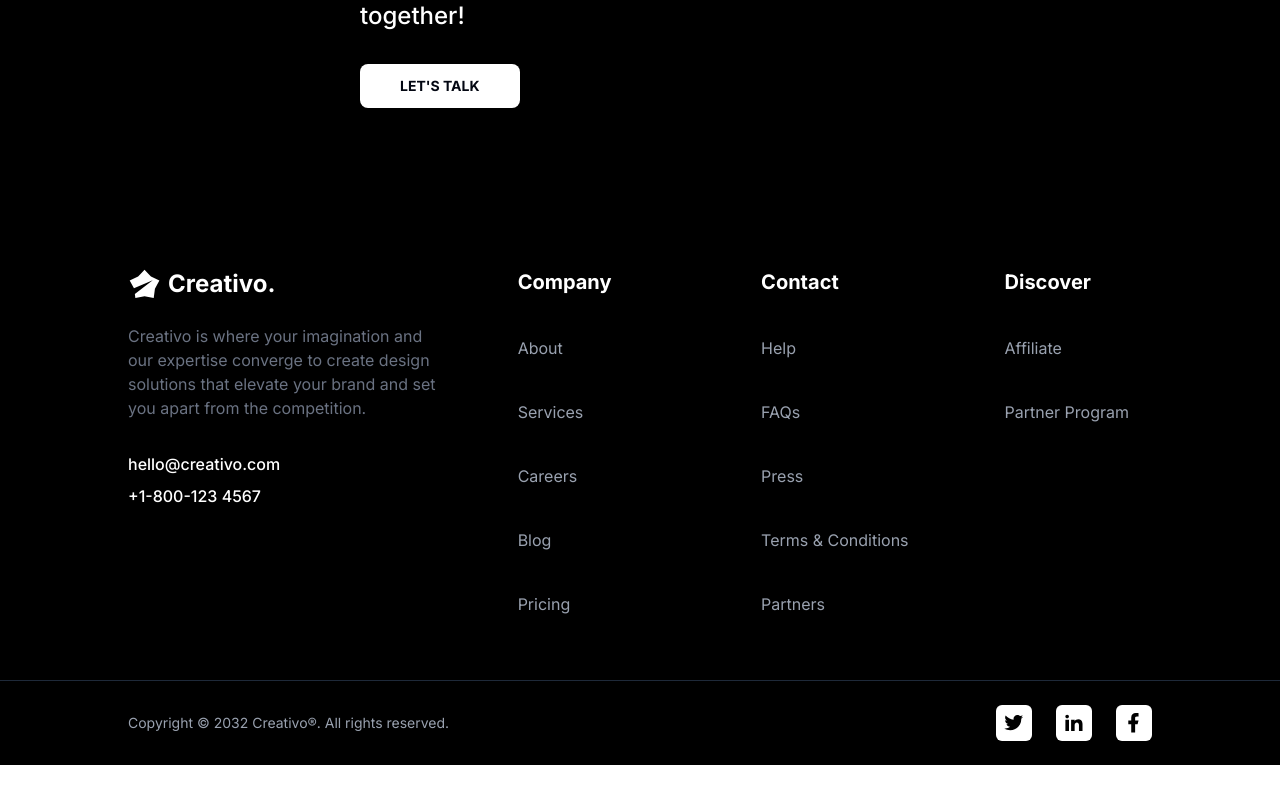
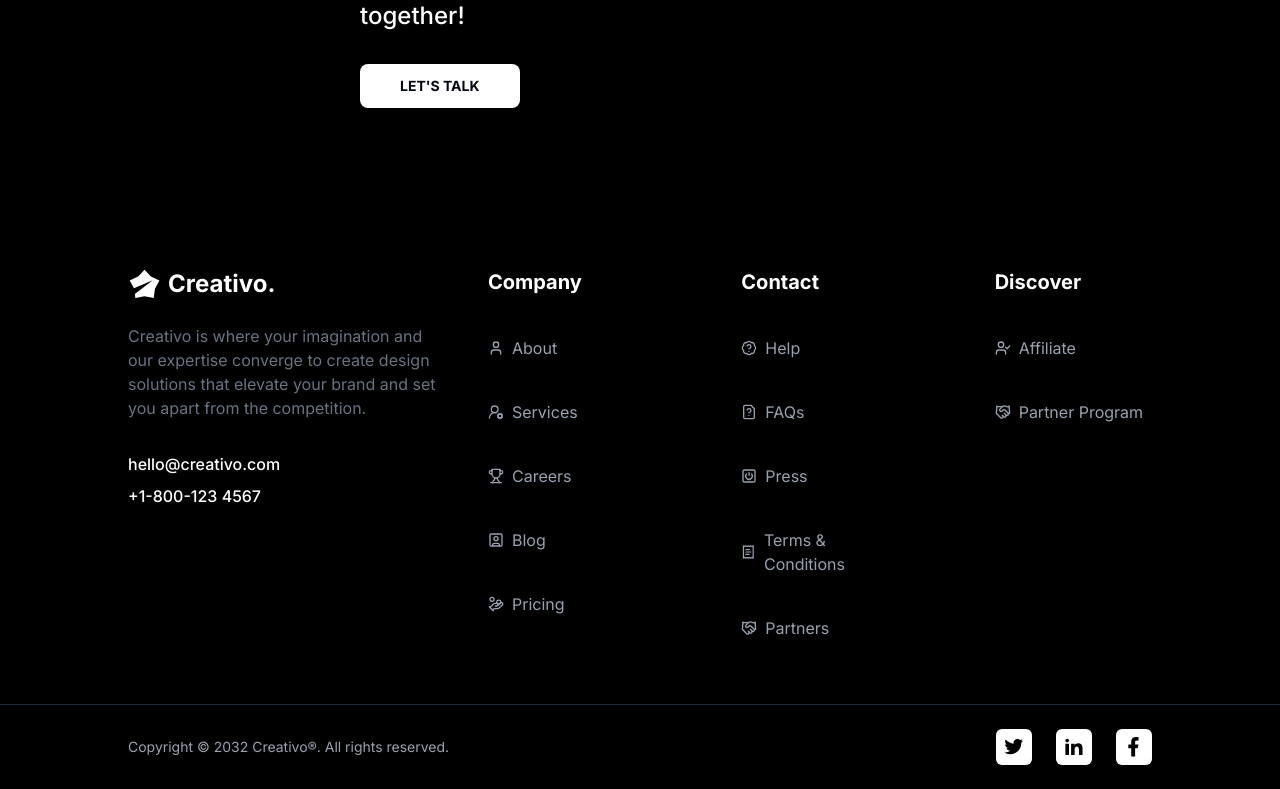
Before and after one commit to ArikusumaWardana/creativo-landing-page, a Next.js app: page / in a window 1280 px wide. Shown: the part 2775-3564 px from the top of the page. Before the commit the page ends 3540 px from the top, so only its background shows below. Built offline with nearby package versions, Linux system fonts and the light colour scheme.

Commit message:
Update Footer component to include icons from lucide-react

```diff
--- a/src/app/components/Footer.tsx
+++ b/src/app/components/Footer.tsx
@@ -1,5 +1,6 @@
 import Image from "next/image";
 import Link from "next/link";
+import { User, UserRoundCog, Trophy, SquareUser, HandCoins, BadgeHelp, FileQuestion, SquarePower, ReceiptText, Handshake, UserCheck } from "lucide-react";
 
 export default function Footer() {
     return (
@@ -27,19 +28,24 @@ export default function Footer() {
               <div>
                 <h4 className="font-bold font-inter text-xl mb-10">Company</h4>
                 <div className="flex flex-col space-y-10">
-                  <Link href="/" className="text-gray-400 hover:text-white transition-colors font-inter">
+                  <Link href="/" className="text-gray-400 hover:text-white transition-colors font-inter flex items-center">
+                    <User className="w-4 h-4 mr-2" />
                     About
                   </Link>
-                  <Link href="/" className="text-gray-400 hover:text-white transition-colors font-inter">
+                  <Link href="/" className="text-gray-400 hover:text-white transition-colors font-inter flex items-center">
+                    <UserRoundCog className="w-4 h-4 mr-2" />
                     Services
                   </Link>
-                  <Link href="/" className="text-gray-400 hover:text-white transition-colors font-inter">
+                  <Link href="/" className="text-gray-400 hover:text-white transition-colors font-inter flex items-center">
+                    <Trophy className="w-4 h-4 mr-2" />
                     Careers
                   </Link>
-                  <Link href="/" className="text-gray-400 hover:text-white transition-colors font-inter">
+                  <Link href="/" className="text-gray-400 hover:text-white transition-colors font-inter flex items-center">
+                    <SquareUser className="w-4 h-4 mr-2" />
                     Blog
                   </Link>
-                  <Link href="/" className="text-gray-400 hover:text-white transition-colors font-inter">
+                  <Link href="/" className="text-gray-400 hover:text-white transition-colors font-inter flex items-center">
+                    <HandCoins className="w-4 h-4 mr-2" />
                     Pricing
                   </Link>
                 </div>
@@ -49,19 +55,24 @@ export default function Footer() {
               <div>
                 <h4 className="font-bold font-inter text-xl mb-10">Contact</h4>
                 <div className="flex flex-col space-y-10">
-                  <Link href="/" className="text-gray-400 hover:text-white transition-colors font-inter">
+                  <Link href="/" className="text-gray-400 hover:text-white transition-colors font-inter flex items-center">
+                    <BadgeHelp className="w-4 h-4 mr-2" />
                     Help
                   </Link>
-                  <Link href="/" className="text-gray-400 hover:text-white transition-colors font-inter">
+                  <Link href="/" className="text-gray-400 hover:text-white transition-colors font-inter flex items-center">
+                    <FileQuestion className="w-4 h-4 mr-2" />
                     FAQs
                   </Link>
-                  <Link href="/" className="text-gray-400 hover:text-white transition-colors font-inter">
+                  <Link href="/" className="text-gray-400 hover:text-white transition-colors font-inter flex items-center">
+                    <SquarePower className="w-4 h-4 mr-2" />
                     Press
                   </Link>
-                  <Link href="/" className="text-gray-400 hover:text-white transition-colors font-inter">
+                  <Link href="/" className="text-gray-400 hover:text-white transition-colors font-inter flex items-center">
+                    <ReceiptText className="w-4 h-4 mr-2" />
                     Terms & Conditions
                   </Link>
-                  <Link href="/" className="text-gray-400 hover:text-white transition-colors font-inter">
+                  <Link href="/" className="text-gray-400 hover:text-white transition-colors font-inter flex items-center">
+                    <Handshake className="w-4 h-4 mr-2" />
                     Partners
                   </Link>
                 </div>
@@ -71,10 +82,12 @@ export default function Footer() {
               <div>
                 <h4 className="font-bold font-inter text-xl mb-10">Discover</h4>
                 <div className="flex flex-col space-y-10">
-                  <Link href="/" className="text-gray-400 hover:text-white transition-colors font-inter">
+                  <Link href="/" className="text-gray-400 hover:text-white transition-colors font-inter flex items-center">
+                    <UserCheck className="w-4 h-4 mr-2" />
                     Affiliate
                   </Link>
-                  <Link href="/" className="text-gray-400 hover:text-white transition-colors font-inter">
+                  <Link href="/" className="text-gray-400 hover:text-white transition-colors font-inter flex items-center">
+                    <Handshake className="w-4 h-4 mr-2" />
                     Partner Program
                   </Link>
                 </div>
```
